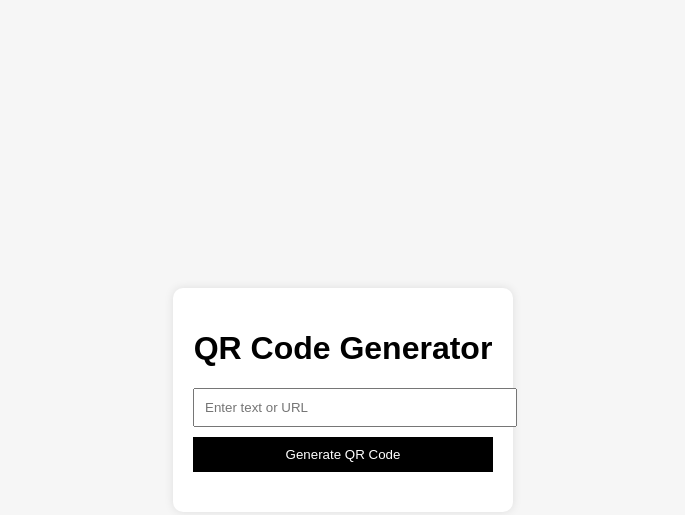
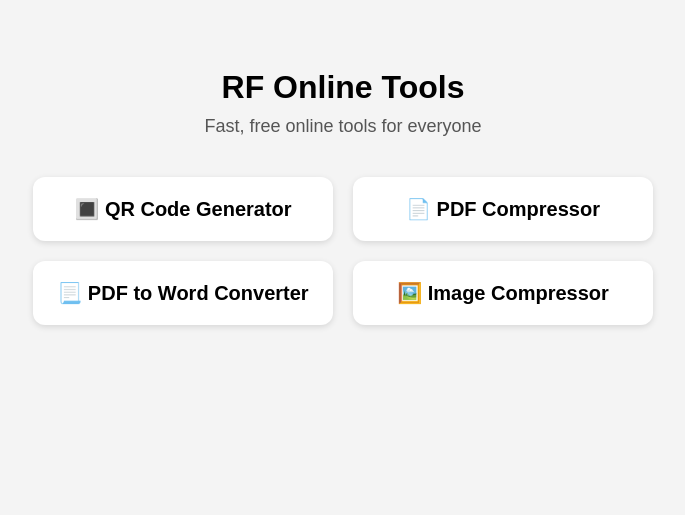
Before and after one commit to RaveFather/qrcodegen, a plain HTML site: page index.html in a window 1280 px wide. Shown: the whole page, without its empty margins (297-982 px from the left). Drawn offline with Linux system fonts and the light colour scheme.

Commit message:
Update index.html

```diff
--- a/index.html
+++ b/index.html
@@ -6,23 +6,85 @@
 
     <meta charset="UTF-8">
     <meta name="viewport" content="width=device-width, initial-scale=1.0">
-    <title>QR Code Generator</title>
+    <title>RF Online Tools</title>
 
     <!-- ADSENSE CODE -->
     <script async src="https://pagead2.googlesyndication.com/pagead/js/adsbygoogle.js?client=ca-pub-6776252433902731"
         crossorigin="anonymous"></script>
 
-    <link rel="stylesheet" href="style.css">
+    <style>
+        body {
+            font-family: Arial, sans-serif;
+            background: #f4f4f4;
+            padding: 40px;
+            text-align: center;
+        }
+
+        h1 {
+            margin-bottom: 10px;
+        }
+
+        p.subtitle {
+            margin-top: 0;
+            margin-bottom: 40px;
+            font-size: 18px;
+            color: #555;
+        }
+
+        .tool-grid {
+            display: flex;
+            flex-wrap: wrap;
+            justify-content: center;
+            gap: 20px;
+            max-width: 900px;
+            margin: 0 auto;
+        }
+
+        .tool {
+            background: white;
+            padding: 20px;
+            width: 260px;
+            border-radius: 12px;
+            box-shadow: 0 2px 6px rgba(0,0,0,0.12);
+            transition: 0.2s;
+            font-size: 20px;
+        }
+
+        .tool:hover {
+            transform: scale(1.05);
+        }
+
+        a {
+            text-decoration: none;
+            color: black;
+            font-weight: bold;
+        }
+    </style>
 </head>
 <body>
-    <div class="container">
-        <h1>QR Code Generator</h1>
-        <input type="text" id="text" placeholder="Enter text or URL">
-        <button onclick="generateQR()">Generate QR Code</button>
-        <div id="qrcode"></div>
+
+    <h1>RF Online Tools</h1>
+    <p class="subtitle">Fast, free online tools for everyone</p>
+
+    <div class="tool-grid">
+
+        <a class="tool" href="/qrcode/">
+            🔳 QR Code Generator
+        </a>
+
+        <a class="tool" href="/pdfcompressor/">
+            📄 PDF Compressor
+        </a>
+
+        <a class="tool" href="/pdf-to-word/">
+            📃 PDF to Word Converter
+        </a>
+
+        <a class="tool" href="/image-compressor/">
+            🖼️ Image Compressor
+        </a>
+
     </div>
 
-    <script src="https://cdnjs.cloudflare.com/ajax/libs/qrcodejs/1.0.0/qrcode.min.js"></script>
-    <script src="script.js"></script>
 </body>
 </html>
```
